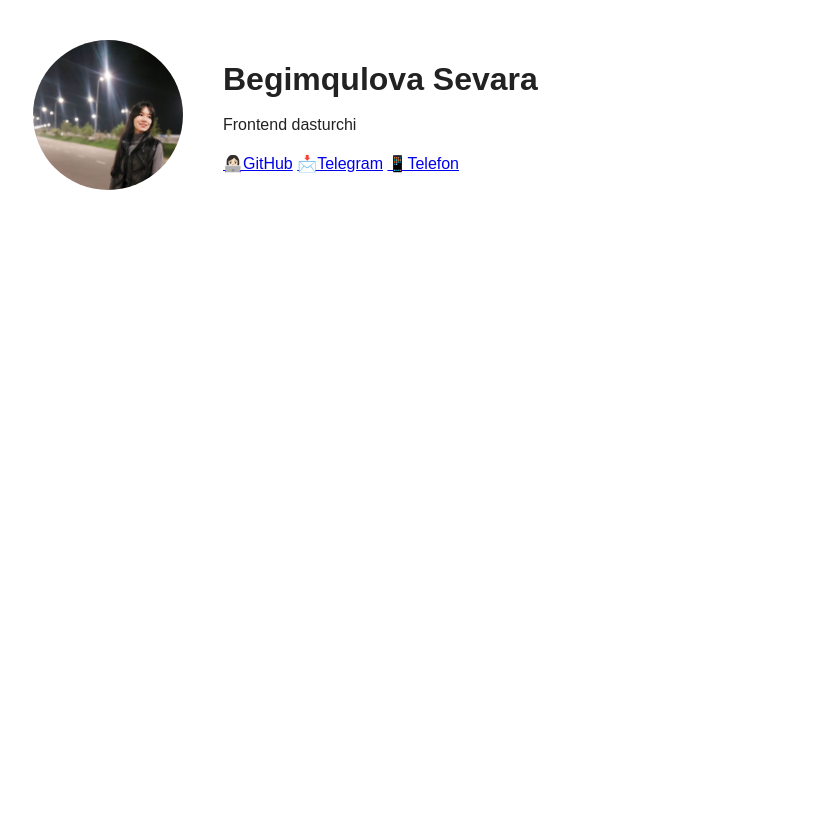
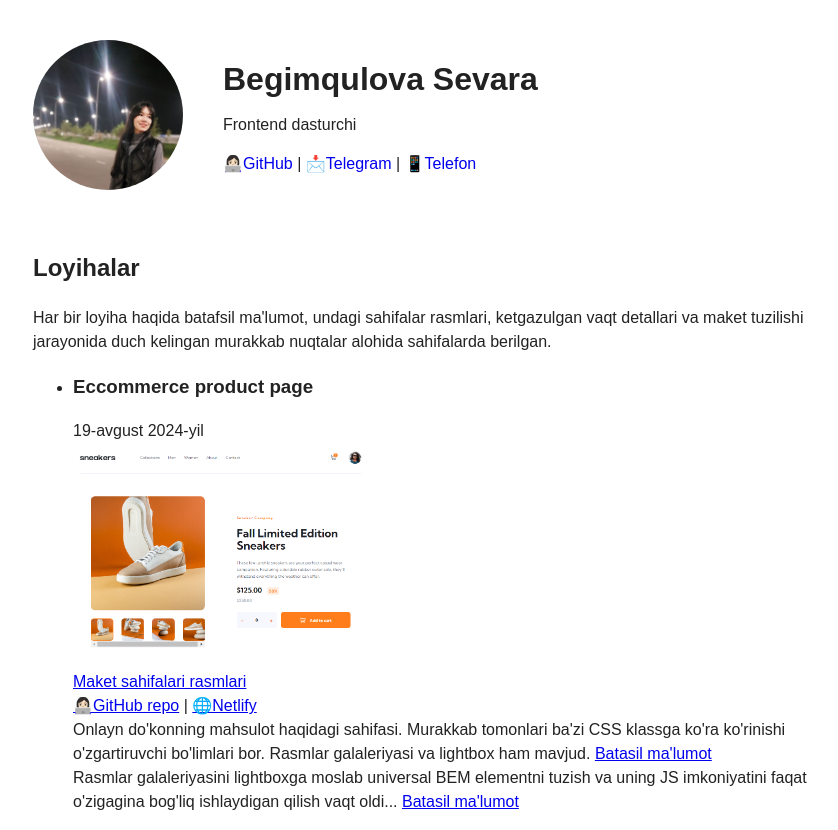
Before and after one commit to BegimqulovaSevara/portfolio, a plain HTML site: page index.html in a window 1280 px wide. Shown: the whole page, without its empty margins (207-1045 px from the left). Before the commit the page ends 800 px from the top, so only its background shows below. Drawn offline with Linux system fonts and the light colour scheme.

Commit message:
Creat initial version

```diff
--- a/index.html
+++ b/index.html
@@ -1,5 +1,5 @@
 <!DOCTYPE html>
-<html lang="en">
+<html lang="uz">
 <head>
     <meta charset="UTF-8">
     <meta name="viewport" content="width=device-width, initial-scale=1.0">
@@ -21,29 +21,76 @@
                 <p class="site-header__subtitile">Frontend dasturchi</p>
 
                 <div>
-                    <a href="https://github.com/BegimqulovaSevara">👩🏻‍💻GitHub</a>
-                    <a href="https://t.me/sevar1cka">📩Telegram</a>
+                    <a href="https://github.com/BegimqulovaSevara">👩🏻‍💻GitHub</a> |
+                    <a href="https://t.me/sevar1cka">📩Telegram</a> |
                     <a href="tel:+998941003111">📱Telefon</a>
                 </div>
             </div>
         </div>
     </header>
 
+    <!-- MAIN CONTENT -->
+    <main class="main-content">
+        <div class="container">
+            <section>
+                <h2>Loyihalar</h2>
+                <p>Har bir loyiha haqida batafsil ma'lumot, undagi sahifalar rasmlari, ketgazulgan vaqt detallari va maket tuzilishi jarayonida duch kelingan murakkab nuqtalar alohida sahifalarda berilgan.</p>
+                <ul>
+                    <li>
+                        <div>
+                            <h3>Eccommerce product page</h3>
+                        </div>
+
+                        <div>
+                            <time datetime="2022-08-19">19-avgust 2024-yil</time>
+                        </div>
+
+                        <div>
+                            <img src="./images/ecommerce-page.png" alt="ecommerce-page" width="300px" height="300px">
+                        </div>
+
+                        <div>
+                            <a href="https://drive.google.com/drive/folders/1y4zb51iRIy6jen6zumOB_XDiRCNaes46?usp=drive_link" target="_blank">Maket sahifalari rasmlari</a>
+                        </div>
+
+                        <div>
+                            <a href="https://github.com/BegimqulovaSevara/ecommerce">👩🏻‍💻GitHub repo</a> |
+                            <a href="https://e-commerce-sb.netlify.app/">🌐Netlify</a>
+                        </div>
+
+                        <!-- <div>
+                            <a href="#">⌛Loyihaga ketgan vaqt</a>
+                        </div> -->
+
+                        <div>
+                            Onlayn do'konning mahsulot haqidagi sahifasi. Murakkab tomonlari ba'zi CSS klassga ko'ra ko'rinishi o'zgartiruvchi bo'limlari bor. Rasmlar galaleriyasi va lightbox ham mavjud.
+                            <a href="#">Batasil ma'lumot</a>
+                        </div>
+
+                        <div>
+                            Rasmlar galaleriyasini lightboxga moslab universal BEM elementni tuzish va uning JS imkoniyatini faqat o'zigagina bog'liq ishlaydigan qilish vaqt oldi...
+                            <a href="#">Batasil ma'lumot</a>
+                        </div>
+                    </li>
+                </ul>
+            </section>
+        </div>
+    </main>
 
     <!-- Portfolioda bo'lishi kerak bo'lgan ma'lumotlar
-        - Ism familiya
-        - Rasm
-        - Github profilga link
-        - Telefon raqami
-        - Telegram profilga link
+        - Ism familiya ✅
+        - Rasm ✅
+        - Github profilga link✅
+        - Telefon raqami✅
+        - Telegram profilga link✅
         - Tuzilgan barcha loyihalar
 
     Har bir loyiha haqida berilishi kerak bo'lgan ma'lumotlar
-        - Loyiha nomi
-        - Loyiha tuzilgan sanasi
+        - Loyiha nomi✅
+        - Loyiha tuzilgan sanasi✅
         - Loyiha maketi rasmiga link (alohida sahifada target blank bo'lib ochilishi kerak, img papkasiga PerfectPixelga joylangandek to'liq maket rasmiga link joylang)
         - Loyiha Github reposi va Netlify sahifasiga link (blank)
-        - Loyiha tuzilishiga ketgan baxt (jadvali scrinshotlariga link)
+        - Loyiha tuzilishiga ketgan vaqt (jadvali scrinshotlariga link)
         - Loyiha haqida info: necha sahifali, nima haqidagi sayt va h.k
         - Loyihani tayyorlash davomidagi qiyinchiliklar va ularni qanday hal qiligani haqida qisqa ko'rinishda -->
 
--- a/styles/style.css
+++ b/styles/style.css
@@ -107,7 +107,9 @@ select:-webkit-autofill:focus {
   margin-top: 0;
   margin-bottom: 15px;
 }
-
+.site-header a {
+  text-decoration: none;
+}
 /* MAIN-CONTENT */
 .main-content {
   flex-grow: 1;
```
Also changed, not shown: images/ecommerce-page.png (added).
